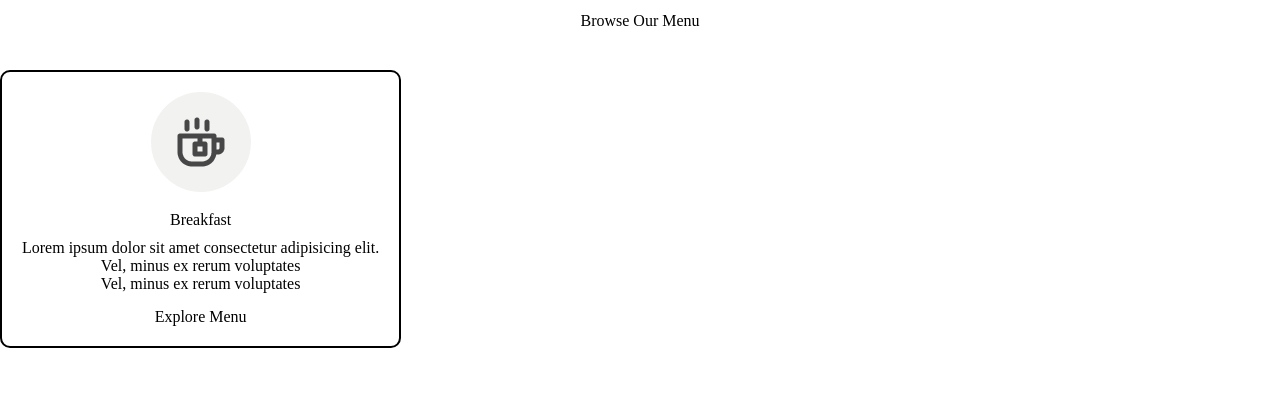
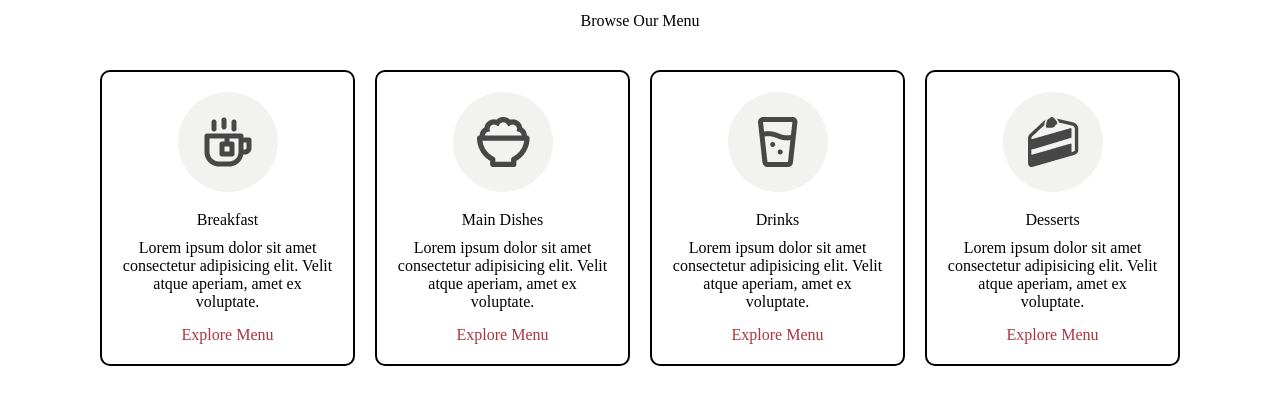
Before and after one commit to devalibello/tasty-food, a React (Create React App) app: page / in a window 1280 px wide. Shown: the part 1000-1404 px from the top of the page. Before the commit the page ends 1348 px from the top, so only its background shows below. Built offline with nearby package versions, Linux system fonts and the light colour scheme.

Commit message:
Add menu padding

```diff
--- a/src/components/Homepage/Menu.js
+++ b/src/components/Homepage/Menu.js
@@ -1,52 +1,54 @@
 import '../../styles/Menu.css'
-import breakfastIcon from '../../assets/breakfast-icon.png'
+import breakfastIcon from '../../assets/breakfast-icon.png';
+import drinksIcon from '../../assets/drinks-icon.png';
+import mainDishesIcon from '../../assets/maindish-icon.png';
+import dessertsIcon from '../../assets/desserts-icon.png';
 
 
 const Menu = () => {
 
-    // const menuList = [
-    //     {
-    //         id: 1,
-    //         icon: breakfastIcon,
-    //         title: 'Breakfast',
-    //         description: "Lorem ipsum dolor sit amet consectetur adipisicing elit. Velit atque aperiam, amet ex voluptate."
-    //     },
-    //     {
-    //         id: 2,
-    //         icon: mainDishesIcon,
-    //         title: 'Main Dishes',
-    //         description: "Lorem ipsum dolor sit amet consectetur adipisicing elit. Velit atque aperiam, amet ex voluptate."
-    //     },
-    //     {
-    //         id: 3,
-    //         icon: drinksIcon,
-    //         title: 'Drinks',
-    //         description: "Lorem ipsum dolor sit amet consectetur adipisicing elit. Velit atque aperiam, amet ex voluptate."
-    //     },
-    //     {
-    //         id: 4,
-    //         icon: dessertsIcon,
-    //         title: 'Desserts',
-    //         description: "Lorem ipsum dolor sit amet consectetur adipisicing elit. Velit atque aperiam, amet ex voluptate."
-    //     },
-    // ]
+    const menuList = [
+        {
+            id: 1,
+            icon: breakfastIcon,
+            title: 'Breakfast',
+            description: "Lorem ipsum dolor sit amet consectetur adipisicing elit. Velit atque aperiam, amet ex voluptate."
+        },
+        {
+            id: 2,
+            icon: mainDishesIcon,
+            title: 'Main Dishes',
+            description: "Lorem ipsum dolor sit amet consectetur adipisicing elit. Velit atque aperiam, amet ex voluptate."
+        },
+        {
+            id: 3,
+            icon: drinksIcon,
+            title: 'Drinks',
+            description: "Lorem ipsum dolor sit amet consectetur adipisicing elit. Velit atque aperiam, amet ex voluptate."
+        },
+        {
+            id: 4,
+            icon: dessertsIcon,
+            title: 'Desserts',
+            description: "Lorem ipsum dolor sit amet consectetur adipisicing elit. Velit atque aperiam, amet ex voluptate."
+        },
+    ]
 
 
     return (
     <section className="menu-card-section">
         <div className="menu-title">Browse Our Menu</div>
             <div className="menu-card-template">
+            {  menuList.map((menu) => (
                 <div className="menu-card-container">
                     <ul className="menu-cards">
-                        <li className="icon"><img src={breakfastIcon} alt="" className="menu-icon" /></li>
-                        <li className="card-title">Breakfast</li>
-                        <li className="card-description"
-                        >Lorem ipsum dolor sit amet consectetur adipisicing elit. <br />
-                        Vel, minus ex rerum voluptates <br />
-                        Vel, minus ex rerum voluptates</li>
+                        <li className="icon"><img src={menu.icon} alt="" className="menu-icon" /></li>
+                        <li className="card-title">{menu.title}</li>
+                        <li className="card-description">{menu.description}</li>
                         <li className="card-cta">Explore Menu</li>
                     </ul>
                 </div>
+            ))  }
             </div>
     </section>
 
--- a/src/styles/Menu.css
+++ b/src/styles/Menu.css
@@ -30,4 +30,9 @@
 .menu-card-template {
     display: flex;
     gap: 20px;
+    padding: 0px 100px 100px 100px;
 }
+
+.card-cta {
+    color: #AD343E;
+}
```
